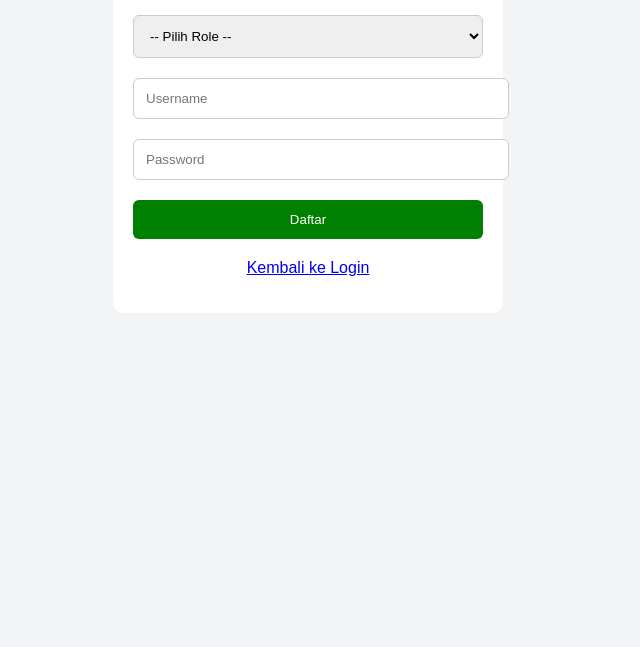
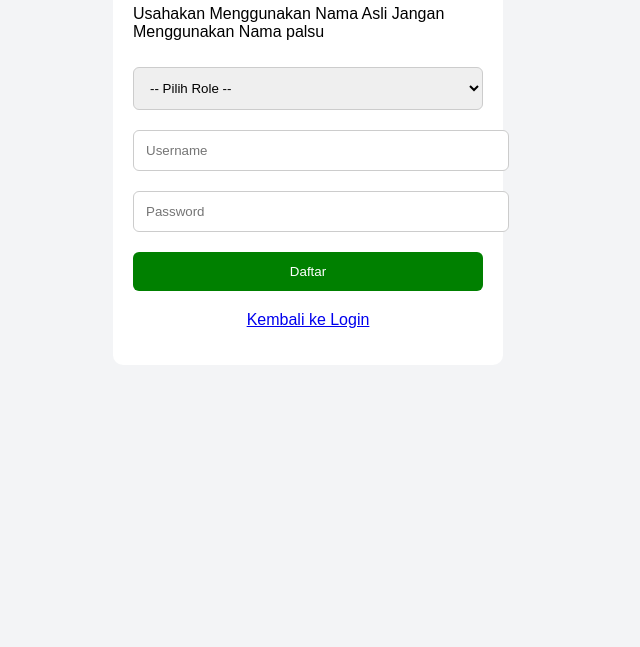
Before and after one commit to hadirin1/hadirin1.github.io, a plain HTML site: page register.html in a window 1280 px wide. Shown: the part 153-800 px from the top of the page, without its empty margins (332-972 px from the left). Drawn offline with Linux system fonts and the light colour scheme.

Commit message:
Update register.html

```diff
--- a/register.html
+++ b/register.html
@@ -8,6 +8,7 @@
 
 <div class="box">
   <h2>Daftar Akun</h2>
+  <p>Usahakan Menggunakan Nama Asli Jangan Menggunakan Nama palsu</p>
 
   <select id="role">
     <option value="">-- Pilih Role --</option>
```
